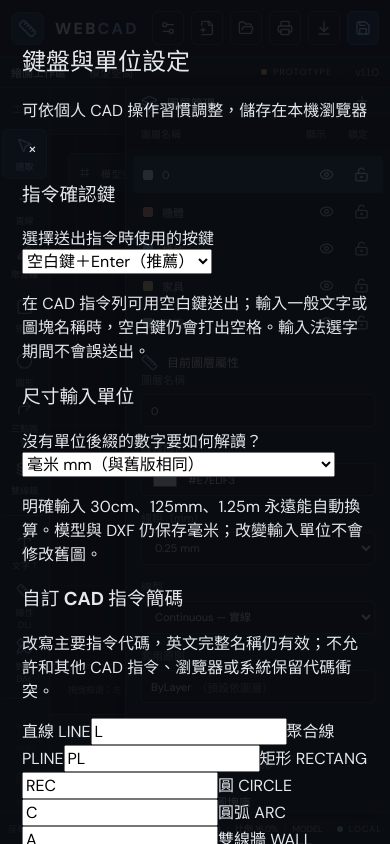
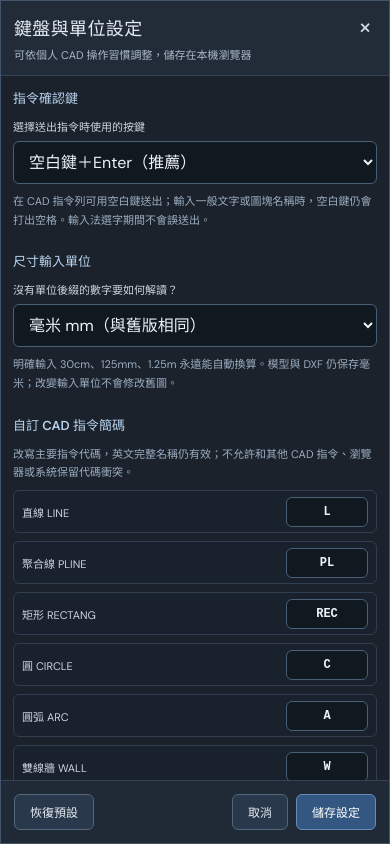
Before and after one commit to shinkureru/web-cad, a React (Vite) app: page / in a window 390 px wide. Both pictures are taken after a click on the button 168 px from the left and 28 px from the top of the page. Built offline with nearby package versions, Linux system fonts and the light colour scheme.

Commit message:
style: responsive high-contrast keyboard/measurement settings, two-column shortcut editor

```diff
--- a/src/styles.css
+++ b/src/styles.css
@@ -132,3 +132,30 @@
 .tool-rail .rail-tool,.tool-rail .rail-separator,.tool-rail .rail-heading{flex-shrink:0}
 .tool-rail .rail-fill{min-height:3px}
 @media(max-height:780px){.tool-rail{gap:2px;padding-top:7px}.tool-rail .rail-tool{height:49px}.tool-rail .rail-separator{margin:4px 0}}
+
+/* v1.1.0 — compact editable CAD keyboard and unit preferences. */
+.settings-overlay{z-index:75}
+.settings-dialog{width:min(830px,95vw);max-height:92dvh;display:flex;flex-direction:column;overflow:hidden;background:#1b222b;border:1px solid #43556a;border-radius:12px;box-shadow:0 24px 90px #000b;color:#e6ebf3}
+.settings-header{display:flex;justify-content:space-between;align-items:flex-start;padding:19px 22px 15px;border-bottom:1px solid #334355;background:#222c38}
+.settings-header h2{font-size:18px;letter-spacing:.02em;margin:0 0 5px;font-weight:600}
+.settings-header p{font-size:11px;color:#aab8c9;margin:0}
+.settings-header button{font-size:25px;line-height:1;color:#d4dce7;padding:0 4px}
+.settings-body{padding:18px 22px;overflow-y:auto;scrollbar-width:thin;scrollbar-color:#4f647d #202832}
+.settings-section{margin-bottom:22px}
+.settings-section h3{font-size:13px;font-weight:600;color:#b8d3f0;margin:0 0 11px}
+.settings-section label{display:block;font-size:11px;color:#cbd4e0;margin:0 0 7px}
+.settings-section select,.settings-section input{border:1px solid #496078;background:#101820;color:#eff3f9;border-radius:6px;padding:9px 11px;min-height:36px}
+.settings-section select{width:100%;max-width:430px}
+.settings-section p{font-size:11px;color:#9caec2;line-height:1.7;margin:8px 0}
+.settings-alias-grid{display:grid;grid-template-columns:1fr 1fr;gap:8px 18px}
+.settings-section .settings-alias-row{display:flex;align-items:center;justify-content:space-between;gap:8px;background:#19212c;border:1px solid #303e50;border-radius:6px;margin:0;padding:5px 8px;min-height:43px}
+.settings-alias-row>span{min-width:0;flex:1;overflow:hidden;text-overflow:ellipsis;white-space:nowrap}
+.settings-alias-row input{width:82px;min-width:72px;max-width:86px;text-align:center;font-size:12px;font-family:monospace;font-weight:600;height:30px;min-height:30px;padding:4px}
+.settings-error{margin:0 22px 8px;font-size:12px;color:#ffd0c9;background:#582b28;border:1px solid #93534d;border-radius:6px;padding:9px}
+.settings-actions{display:flex;justify-content:space-between;gap:12px;padding:13px 22px;border-top:1px solid #354255;background:#202936}
+.settings-actions>div{display:flex;gap:8px}
+.settings-actions button{border:1px solid #53667c;background:#29384b;padding:8px 15px;border-radius:6px;font-size:12px;min-height:34px}
+.settings-actions button:hover{background:#354c69}
+.settings-actions button.settings-primary{background:#345782;border-color:#678bbd;color:#fff}
+.cad-canvas:focus-visible{outline:1px solid #83b2ec;outline-offset:-1px}
+@media(max-width:700px){.settings-dialog{width:100%;max-height:100dvh;border-radius:0}.settings-overlay{padding:0}.settings-alias-grid{grid-template-columns:1fr}.settings-body{padding:12px}.settings-header,.settings-actions{padding:13px}}
```
